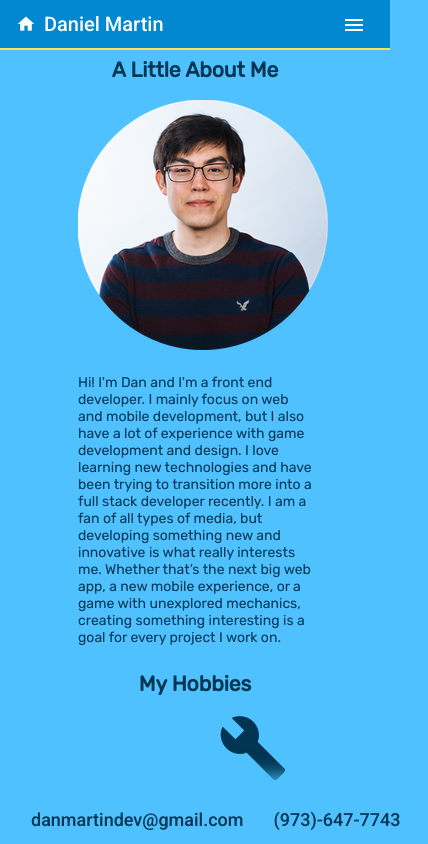
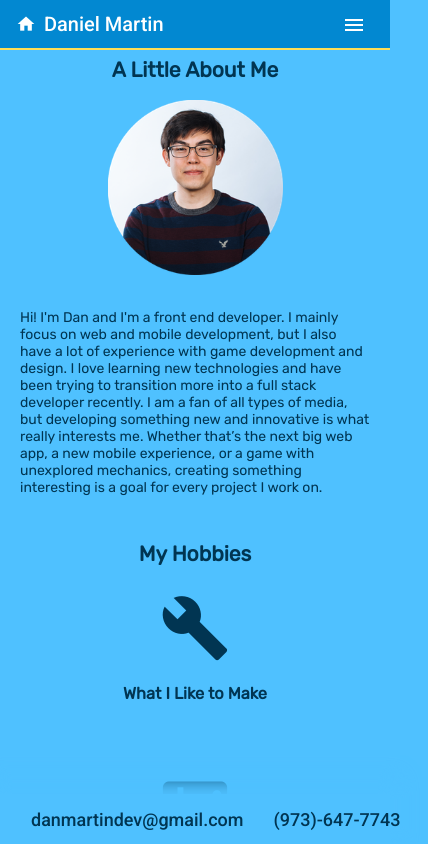
Before and after one commit to danmartindev/Portfolio, an Angular app: page /about in a window 390 px wide. Shown: the top 844 px of the page, 428 px wide, since content can reach past the window. Built offline with nearby package versions, Linux system fonts and the light colour scheme.

Commit message:
included media queries/minor adjustments

```diff
--- a/src/app/about/about.component.scss
+++ b/src/app/about/about.component.scss
@@ -25,15 +25,36 @@
             flex-direction: row;
             min-width: 350px;
             max-width: 30%;
-            margin-bottom: 20px;
+            margin-bottom: 25px;
 
-            mat-icon{
+            mat-icon {
                 font-size: 70px;
             }
 
-            i{
+            i {
                 font-size: 70px;
             }
         }
     }
+
+    @include small550 {
+        width: 100%;
+
+        img {
+            height: 175px;
+            width: 175px;
+            margin-bottom: 10px;
+        }
+
+        #about-info{
+            padding: 20px;
+        }
+
+        #hobby-wrap{
+            .hobby{
+                min-width: 250px;
+                padding: 10px;
+            }
+        }
+    }
 }
```
